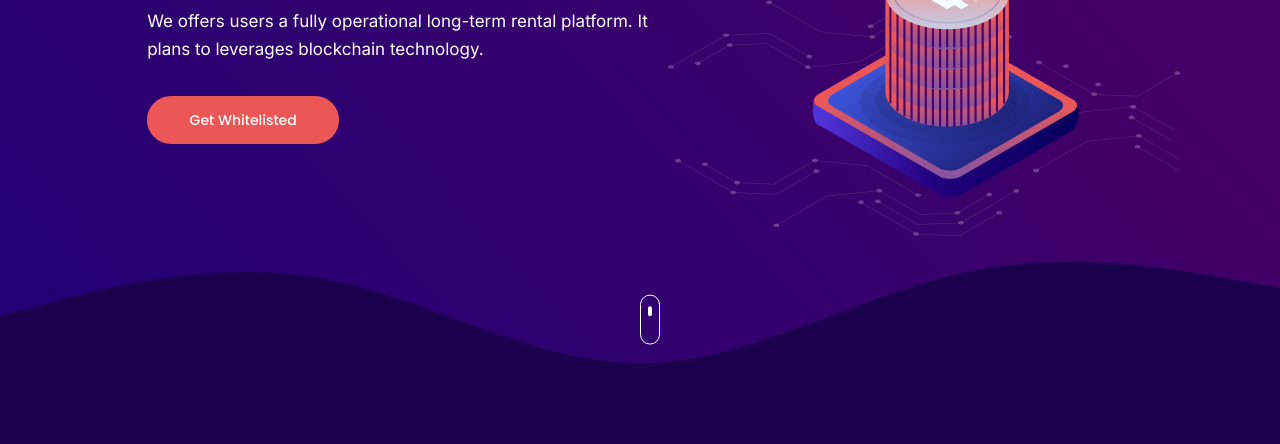
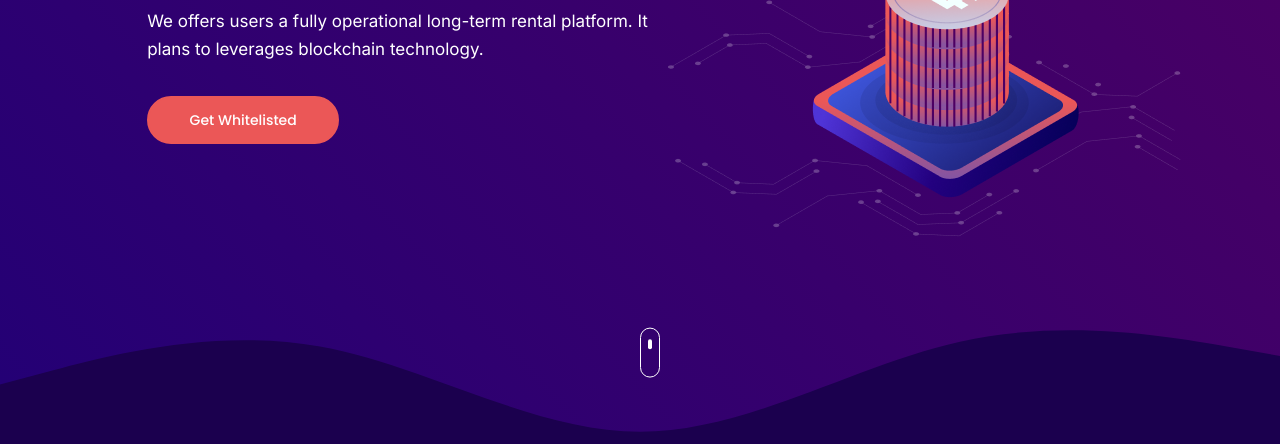
Before and after one commit to Mikael-duru/crypto-website, a plain HTML site: page index.html in a window 1280 px wide. Shown: the part 330-774 px from the top of the page. Drawn offline with nearby package versions, Linux system fonts and the light colour scheme.

Commit message:
add z-index to hero button

```diff
--- a/styles.css
+++ b/styles.css
@@ -1006,7 +1006,7 @@ footer {
         font-size: 0.875rem;
         line-height: 100%;
         margin-bottom: 50px;
-        z-index: 5;
+        z-index: 100;
     }
 
     .marketPrice__title  {
@@ -1134,7 +1134,7 @@ footer {
 @media screen and (min-width: 1024px) {
     header {
         position: relative;
-        height: 700px;
+        height: 820px;
     }
 
     .wrapper {
@@ -1155,6 +1155,8 @@ footer {
         position: absolute;
         bottom: 0;
         left: 0;
+        height: 300px;
+        width: 100%;
     }
 
     #showMenu, #openMenu, #closeMenu {
@@ -1235,7 +1237,7 @@ footer {
     .scrool {
         display: block;
         position: absolute;
-        bottom: 1.588rem;
+        bottom: 7rem;
         left: 50%;
         padding-top: 3.21rem;
     }
```
